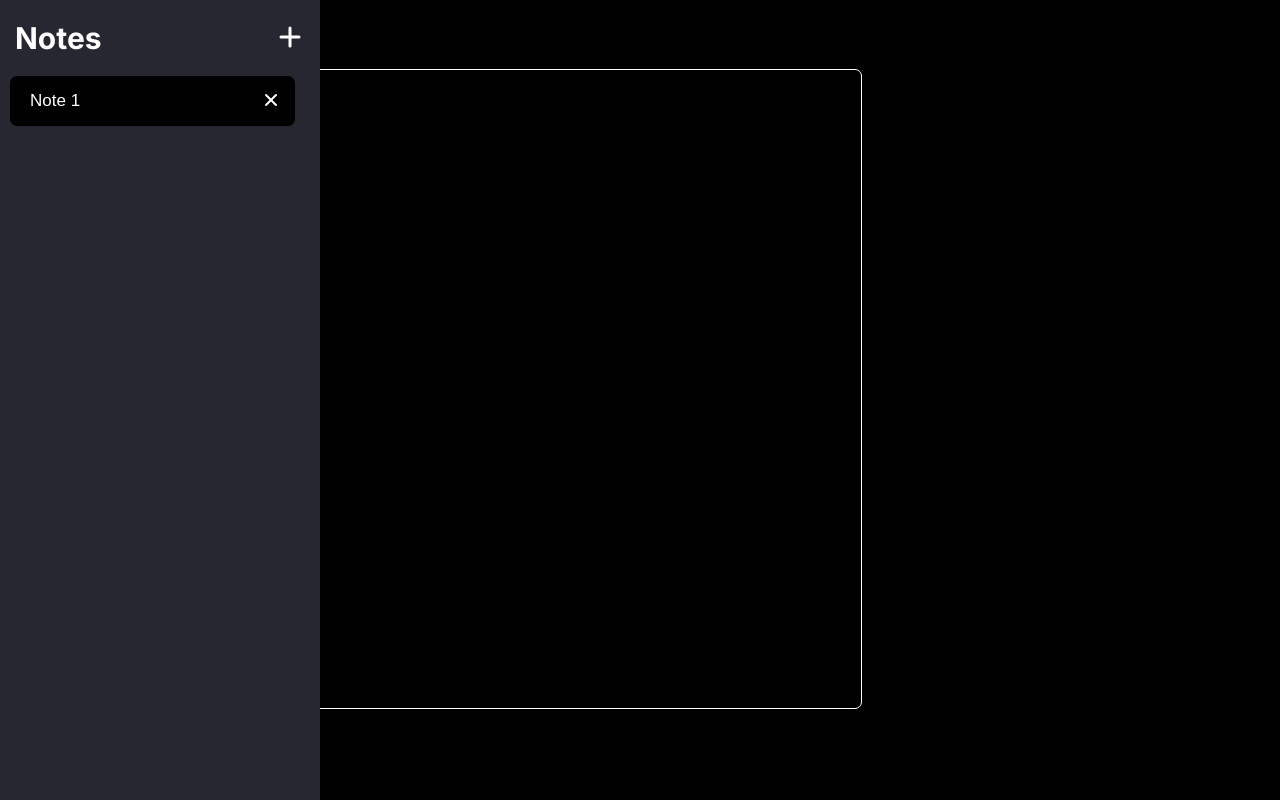
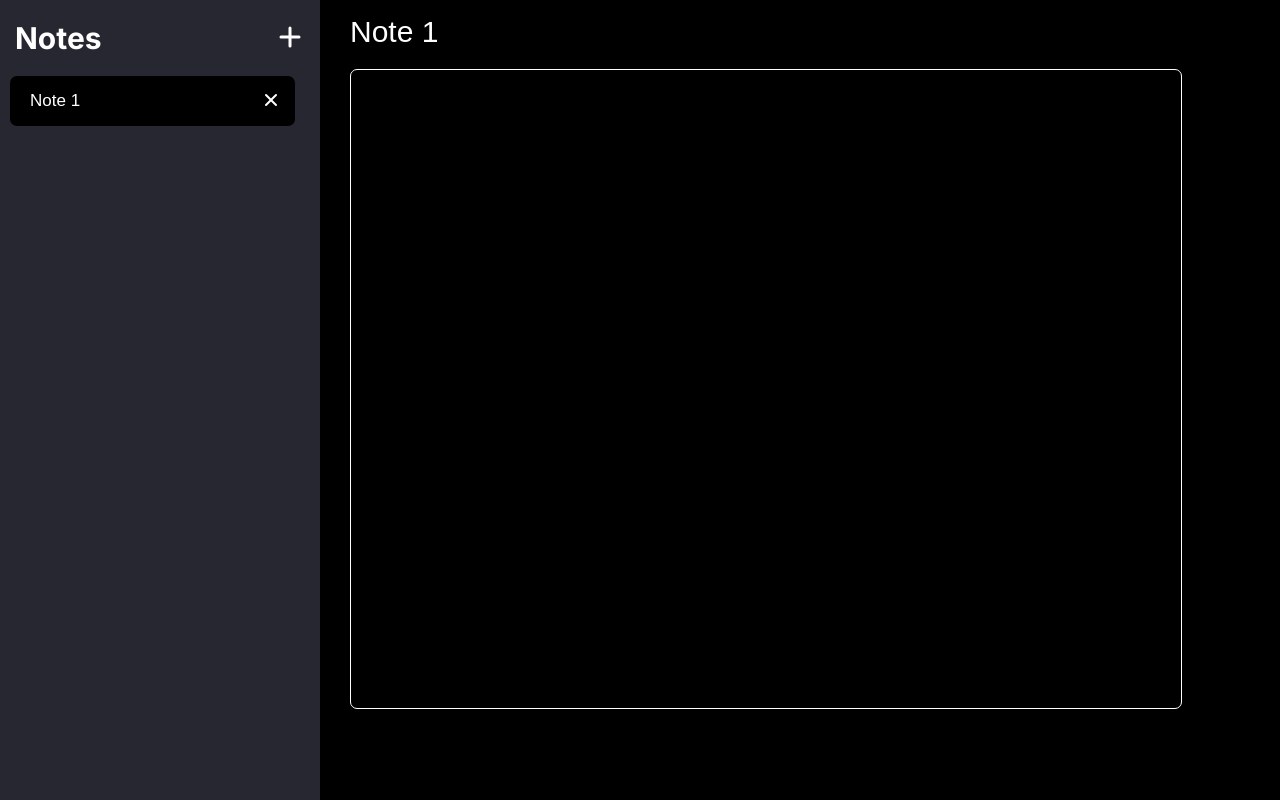
Before and after one commit to alabhyajindal/notes, a React (Create React App) app: page / in a window 1280 px wide. Built offline with nearby package versions, Linux system fonts and the light colour scheme.

Commit message:
desktop positioning

```diff
--- a/src/App.js
+++ b/src/App.js
@@ -2,8 +2,9 @@ import React, { useEffect, useState } from "react";
 import Editor from "./components/Editor";
 import Sidebar from "./components/Sidebar";
 import "./style.css";
-import ids from "./id";
 import { XIcon } from "@heroicons/react/solid";
+import { TrashIcon } from "@heroicons/react/solid";
+import { DocumentRemoveIcon } from "@heroicons/react/solid";
 
 function App() {
   const [notes, setNotes] = useState(
--- a/src/style.css
+++ b/src/style.css
@@ -44,8 +44,6 @@ textarea {
 /* APP */
 
 .app {
-  display: flex;
-  /* margin-top: 2rem; */
 }
 
 /* SIDEBAR */
@@ -57,6 +55,8 @@ textarea {
   top: 0;
   bottom: 0;
   overflow-y: auto;
+
+  /* opacity: 0; */
 }
 
 .heading {
@@ -110,8 +110,8 @@ textarea {
 /* EDITOR */
 
 .editor-cont {
-  display: flex;
-  flex-direction: column;
+  position: relative;
+  margin-left: 32rem;
 }
 
 .editor-title {
```
